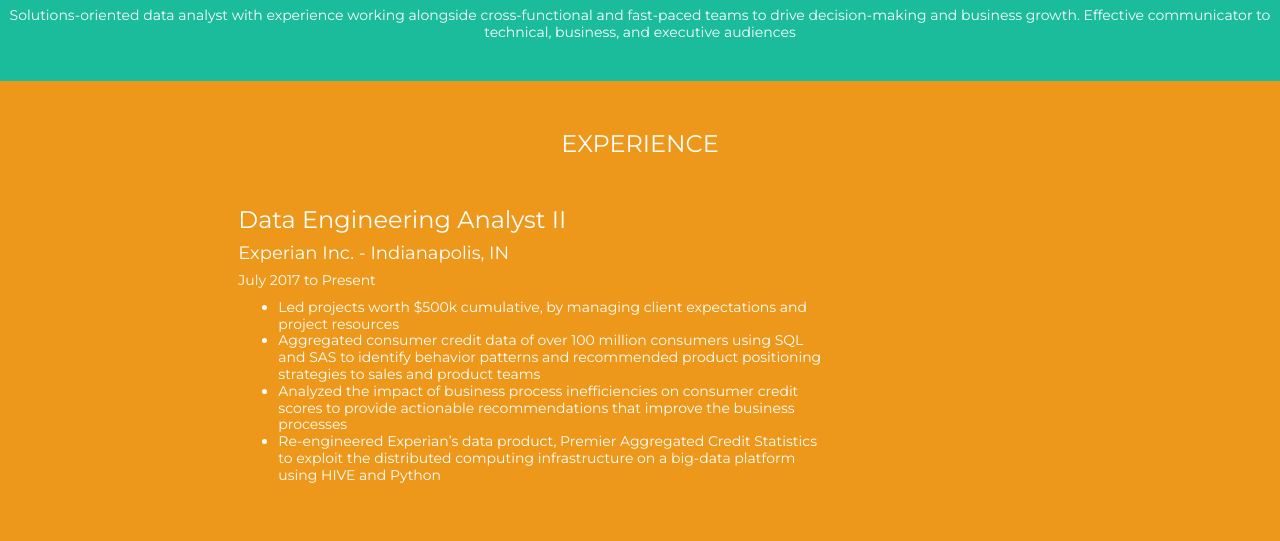
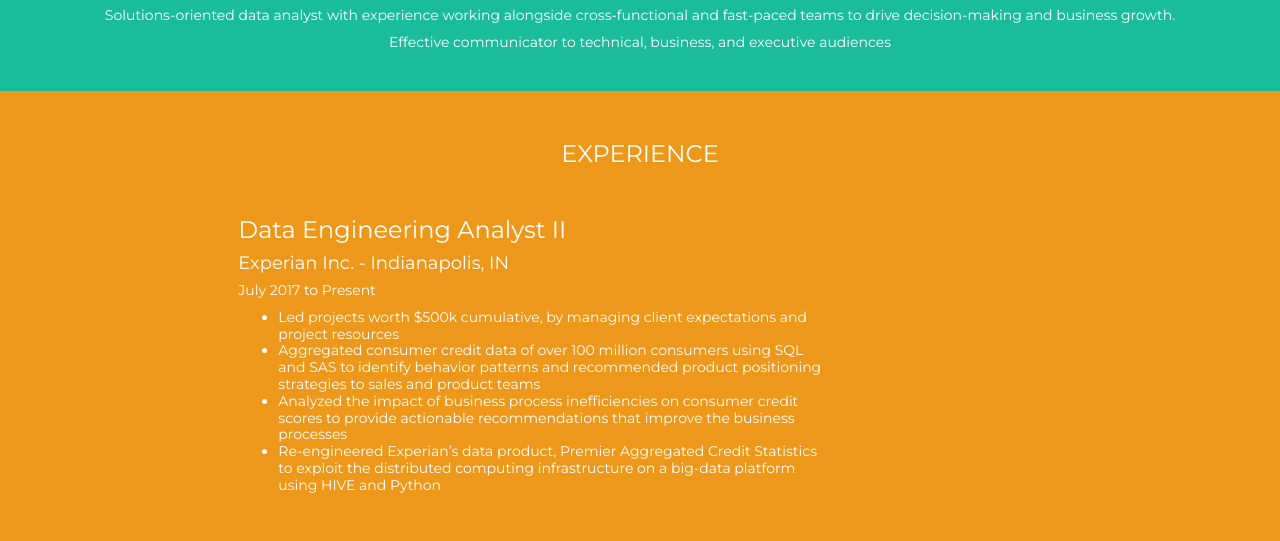
Before and after one commit to arjhunh/arjhunh.github.io, a plain HTML site: page index.html in a window 1280 px wide. Shown: the part 559-1100 px from the top of the page. Drawn offline with nearby package versions, Linux system fonts and the light colour scheme.

Commit message:
Update index.html

```diff
--- a/index.html
+++ b/index.html
@@ -48,8 +48,8 @@
     <div class="col">
       <h3>Arjhun Hariharan</h3>
       <h4>Data Analyst - Carmel, IN, USA</h4>
-      <p>Solutions-oriented data analyst with experience working alongside cross-functional and fast-paced teams to drive decision-making and business growth.
-	Effective communicator to technical, business, and executive audiences</p>
+      <p>Solutions-oriented data analyst with experience working alongside cross-functional and fast-paced teams to drive decision-making and business growth.</p>
+	<p>Effective communicator to technical, business, and executive audiences</p>
     </div>
   </div>
   </div>
@@ -151,6 +151,7 @@
       <p><a href="https://facebook.com/arjhun.hariharan/" target='_blank'><img src="img/glyphicons-social-31-facebook.png" width="20" height="20"></img> Facebook </a></p>
       <p><a href="https://twitter.com/arjhunh" target='_blank'><img src="img/glyphicons-social-32-twitter.png" width="20" height="20"></img> Twitter </a></p>
     </div>
+</div>
     <div class="row">
     <div class="col-sm-5 col-sm-offset-1">
       <p><a href="https://github.com/arjhunh" target='_blank'><img src="img/glyphicons-social-22-github.png" width="20" height="20"></img> GitHub </a></p>
@@ -158,7 +159,7 @@
       <p><a href="https://www.goodreads.com/user/show/54731083-arjhun-hariharan/" target='_blank'><img src="img/glyphicons-social-43-goodreads.png" width="20" height="20"></img>  Goodreads </a></p>
     </div>
       </div>
-
+</div>
 	<script>
 
 		$(document).on('click','.navbar-collapse.in',function(e) {
```
